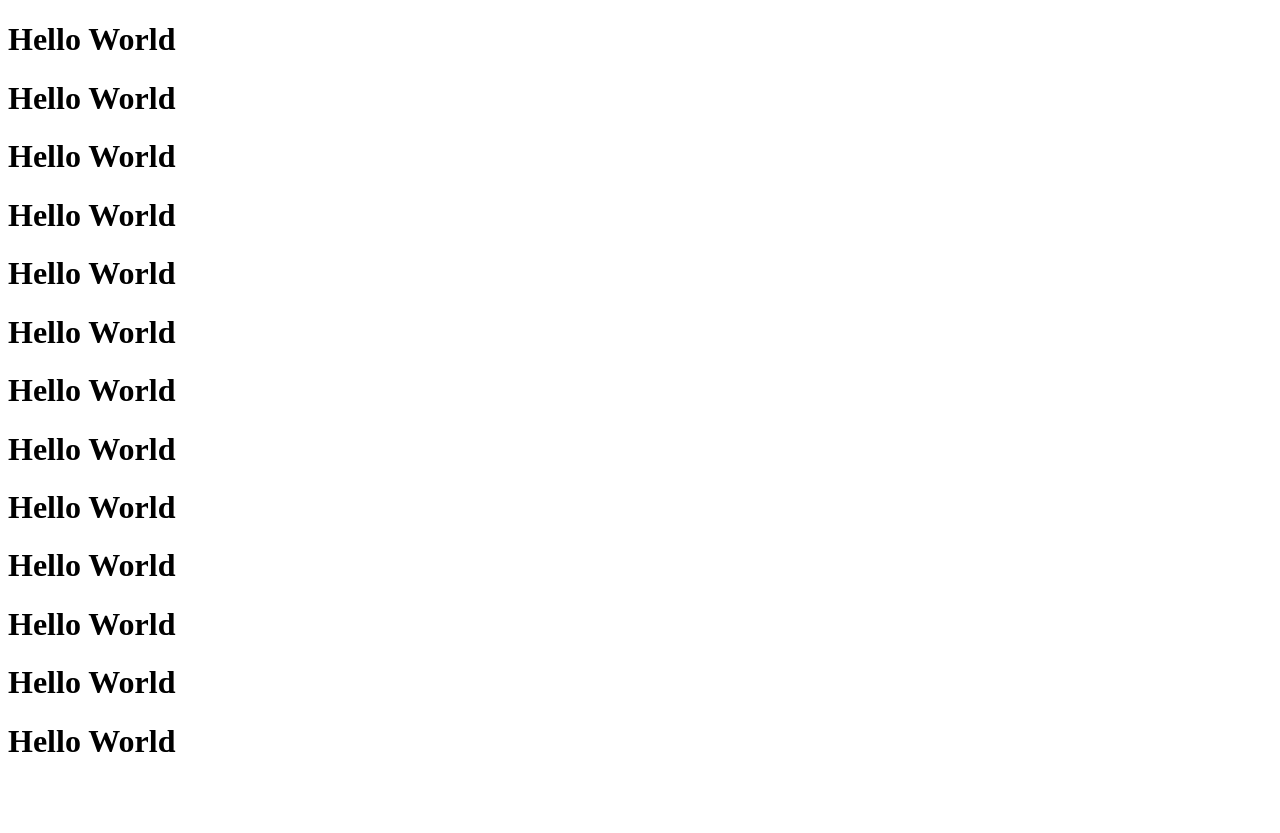
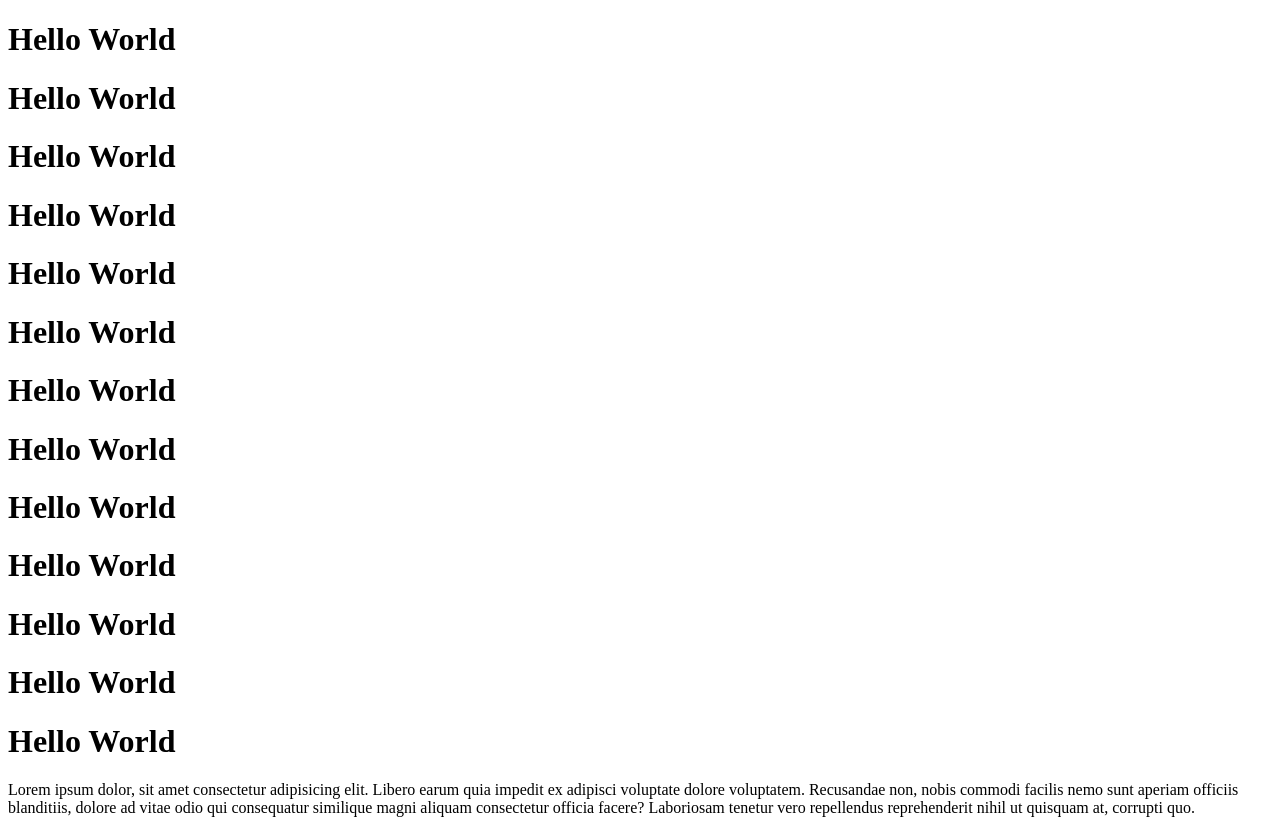
Before and after one commit to Arvindkr123/LearnGit, a plain HTML site: page index.html in a window 1280 px wide. Before the commit the page ends 800 px from the top, so only its background shows below. Drawn offline with Linux system fonts and the light colour scheme.

Commit message:
I have added paragraph in index.html from local

```diff
--- a/index.html
+++ b/index.html
@@ -20,5 +20,6 @@
     <h1>Hello World</h1>
     <h1>Hello World</h1>
     <h1>Hello World</h1>
+    <p>Lorem ipsum dolor, sit amet consectetur adipisicing elit. Libero earum quia impedit ex adipisci voluptate dolore voluptatem. Recusandae non, nobis commodi facilis nemo sunt aperiam officiis blanditiis, dolore ad vitae odio qui consequatur similique magni aliquam consectetur officia facere? Laboriosam tenetur vero repellendus reprehenderit nihil ut quisquam at, corrupti quo.</p>
 </body>
 </html>
```
